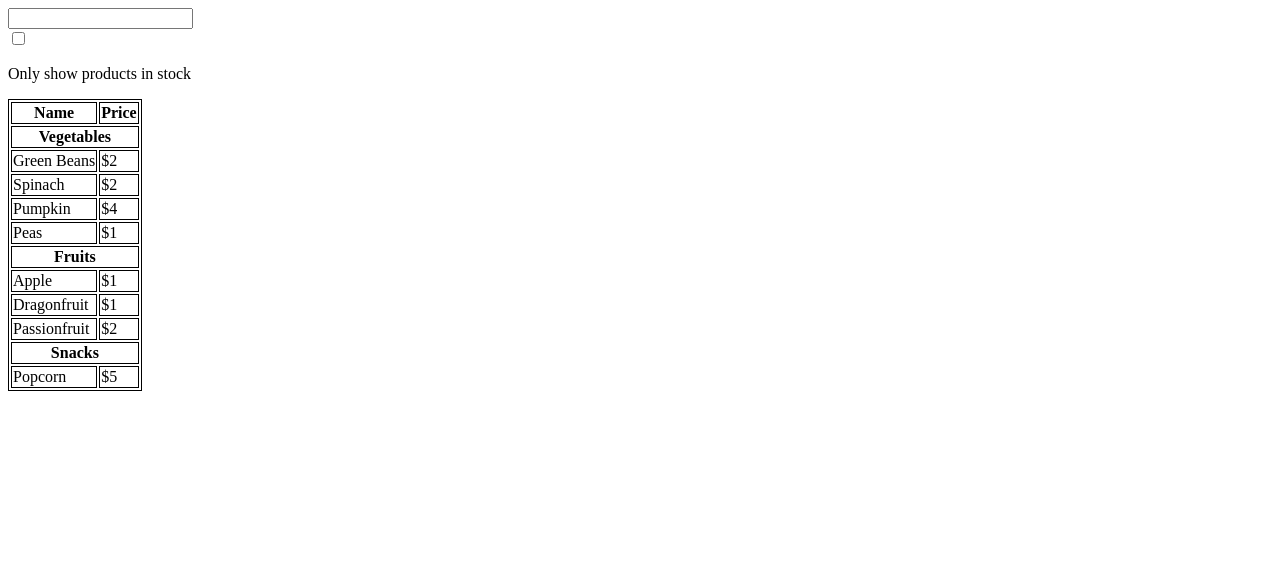
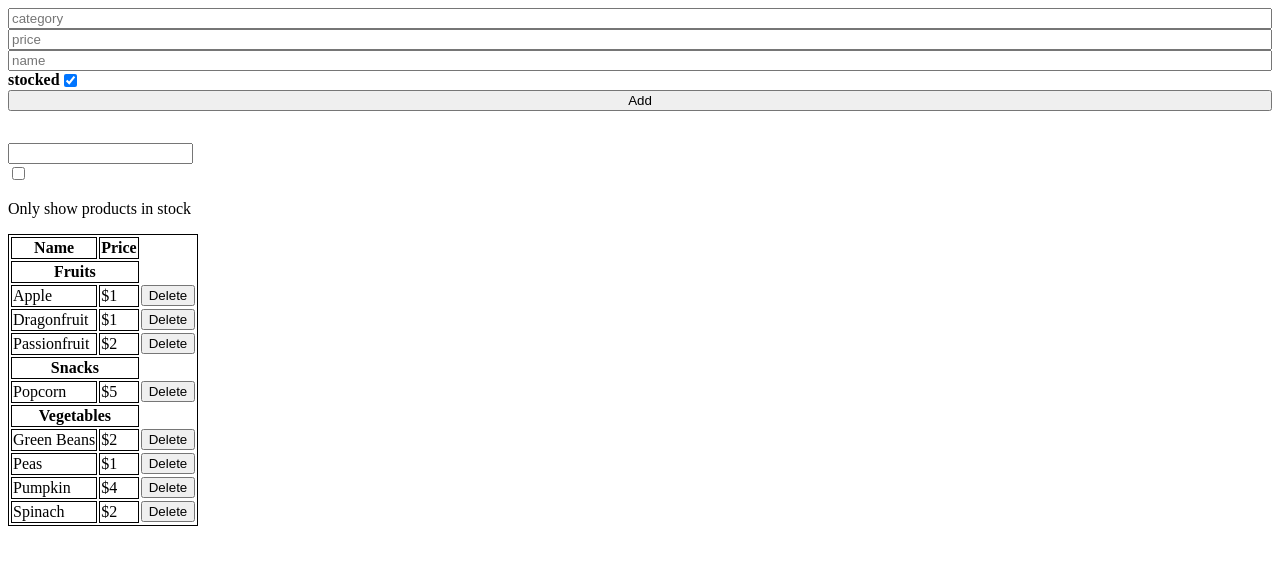
Before and after one commit to nonbots/learn-react, a React (Vite) app: page / in a window 1280 px wide. Shown: the top 562 px of the page. Built offline with nearby package versions, Linux system fonts and the light colour scheme.

Commit message:
finish delete and add feature

```diff
--- a/src/FilterableProductTable.tsx
+++ b/src/FilterableProductTable.tsx
@@ -22,6 +22,7 @@ interface ProductTableProps {
   products: Product[];
   filteredText: string;
   checkmark: boolean;
+  deleteHandler: ((id: string) => void)
 }
 
 interface SearchBarProps {
@@ -40,13 +41,47 @@ function transformToProductsByCat(products: Product[]): { [key: string]: Product
 }
 
 function FilterableProductTable(props: Pick<ProductTableProps, "products">) {
-  const { products } = props;
   const [filteredText, setFilteredText] = useState('');
   const [checkmark, setCheckmark] = useState(false);
+  const [products, setProducts] = useState(props.products);
+
+  function addHandler(formElement: HTMLFormElement) {
+
+    const formData = new FormData(formElement);
+    const newProduct = {
+      category: formData.get("category")?.toString() ?? "",
+      price: formData.get("price")?.toString() ?? "",
+      stocked: !!formData.get("stocked"),
+      name: formData.get("name")?.toString() ?? ""
+    }
+    setProducts([...products, newProduct]);
+  }
+
+  function deleteHandler(name: string): void {
+    const newProducts = [...products];
+    const index = newProducts.findIndex(product => product.name === name);
+    if (index !== -1) newProducts.splice(index, 1);
+    setProducts(newProducts);
+  }
+
+  function editHandler() { }
   return (
     <div className="table">
+      <form onSubmit={(e) => {
+        e.preventDefault();
+        addHandler(e.target as HTMLFormElement);
+      }}>
+        <input name="category" placeholder='category' />
+        <input name="price" placeholder='price' />
+        <input name="name" placeholder='name' />
+        <div className='stocked'>
+          <label>stocked</label>
+          <input type="checkbox" name="stocked" defaultChecked={true} />
+        </div>
+        <button type="submit">Add</button>
+      </form>
       <SearchBar setFilteredTextProp={setFilteredText} setCheckmarkProp={setCheckmark} />
-      <ProductTable products={products} filteredText={filteredText} checkmark={checkmark} />
+      <ProductTable products={products} filteredText={filteredText} checkmark={checkmark} deleteHandler={deleteHandler} />
     </div>
   );
 }
@@ -65,13 +100,21 @@ function SearchBar(props: SearchBarProps) {
 }
 
 function ProductTable(props: ProductTableProps) {
-  const { products, filteredText, checkmark } = props;
+  const { products, filteredText, checkmark, deleteHandler } = props;
   const filteredProducts = products.filter((product) => {
     const isCategory = product.category.startsWith(filteredText);
     return checkmark ? product.stocked && isCategory : isCategory;
+  }).sort((a, b) => {
+    if (a.name < b.name) {
+      return -1;
+    } else if (a.name > b.name) {
+      return 1;
+    } else {
+      return 0;
+    }
   });
   const filteredProductsObj = transformToProductsByCat(filteredProducts);
-  const categories = Object.keys(filteredProductsObj);
+  const categories = Object.keys(filteredProductsObj).sort();
   return (
     <table className="table">
       <thead>
@@ -90,7 +133,7 @@ function ProductTable(props: ProductTableProps) {
               {filteredProductsObj[categoryKey].map((product, index) => {
                 return (
                   <tr className="row" key={index}>
-                    <ProductRow name={product.name} price={product.price} />
+                    <ProductRow name={product.name} price={product.price} deleteHandler={deleteHandler} />
                   </tr>
                 );
               })}
@@ -106,11 +149,12 @@ function ProductCategory({ category }: { category: string }) {
   return <th colSpan={2}>{category}</th>;
 }
 
-function ProductRow({ name, price }: { name: string; price: string }) {
+function ProductRow({ name, price, deleteHandler }: { name: string; price: string; deleteHandler: (id: string) => void }) {
   return (
     <>
       <td>{name}</td>
       <td>{price}</td>
+      <button onClick={(e) => deleteHandler(name)}>Delete</button>
     </>
   );
 }
--- a/src/filterableProductTable.css
+++ b/src/filterableProductTable.css
@@ -7,3 +7,14 @@ th,
 td {
     border: 1px solid black;
 }
+
+form {
+    display: flex;
+    flex-direction: column;
+    margin-bottom: 2rem;
+}
+
+.stocked {
+    display: flex;
+
+}
```
